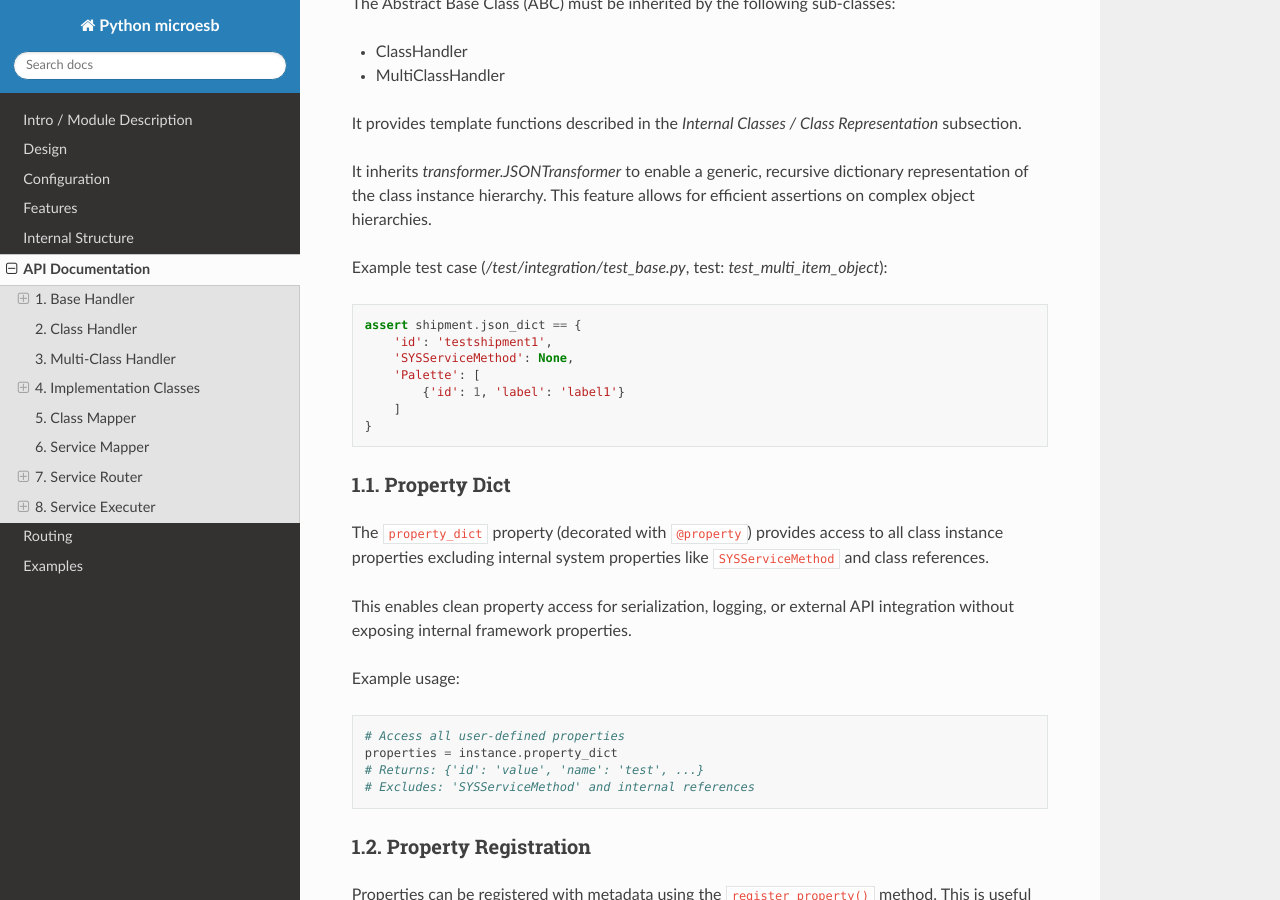
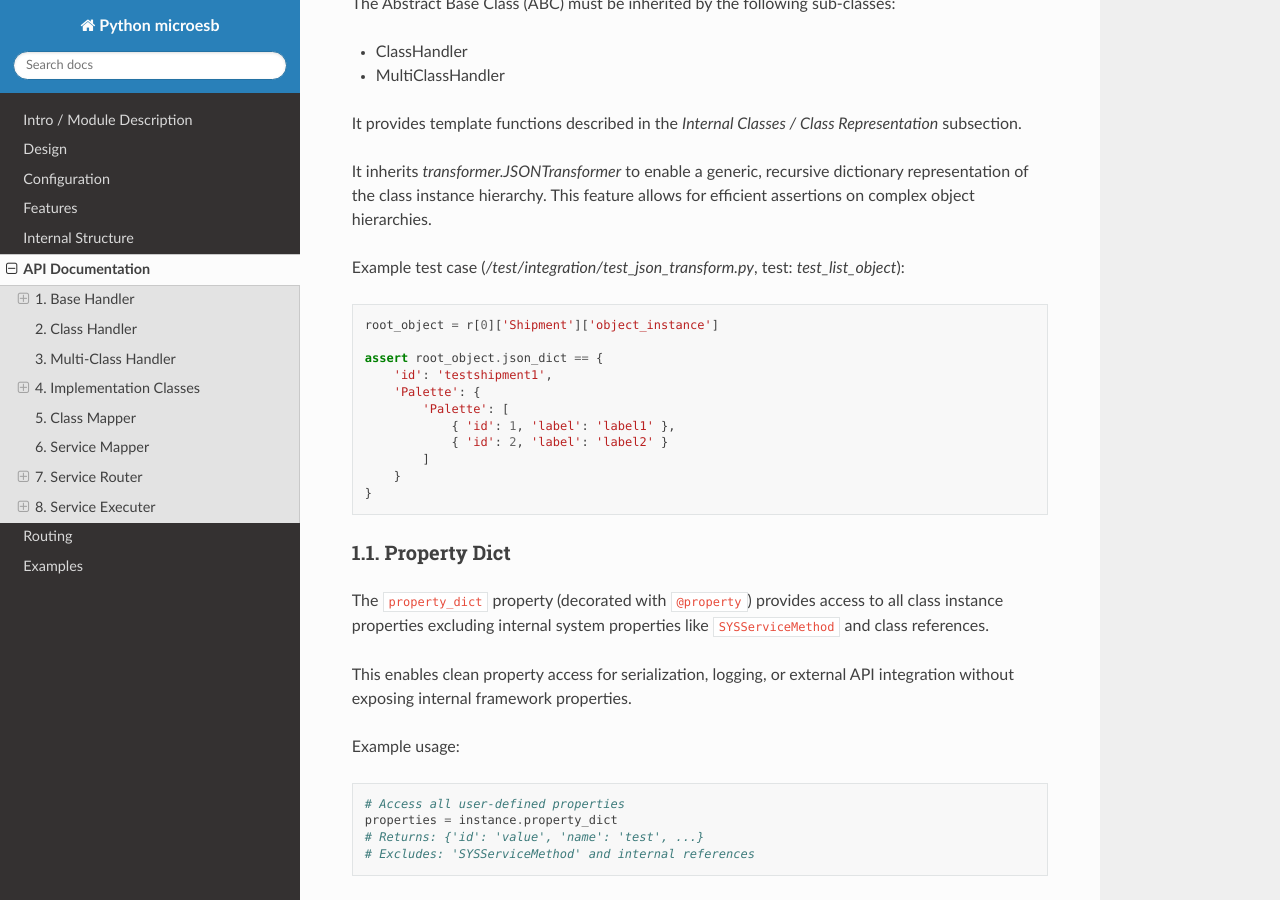
Before and after one commit to clauspruefer/python-micro-esb, a Sphinx documentation site: the page built from doc/source/api.rst, in a window 1280 px wide and 900 px high, scrolled down 421 px. Built offline with Sphinx 7.4.7 and the Read the Docs theme 3.1.0, drawn with Linux system fonts in a browser that asks for light colours.

Commit message:
Update api.rst

```diff
--- a/doc/source/api.rst
+++ b/doc/source/api.rst
@@ -22,16 +22,20 @@ It provides template functions described in the *Internal Classes / Class Repres
 
 It inherits `transformer.JSONTransformer` to enable a generic, recursive dictionary representation of the class instance hierarchy. This feature allows for efficient assertions on complex object hierarchies.
 
-Example test case (`/test/integration/test_base.py`, test: `test_multi_item_object`):
+Example test case (`/test/integration/test_json_transform.py`, test: `test_list_object`):
 
 .. code-block:: python
 
-    assert shipment.json_dict == {
+    root_object = r[0]['Shipment']['object_instance']
+
+    assert root_object.json_dict == {
         'id': 'testshipment1',
-        'SYSServiceMethod': None,
-        'Palette': [
-            {'id': 1, 'label': 'label1'}
-        ]
+        'Palette': {
+            'Palette': [
+                { 'id': 1, 'label': 'label1' },
+                { 'id': 2, 'label': 'label2' }
+            ]
+        }
     }
 
 1.1. Property Dict
```
